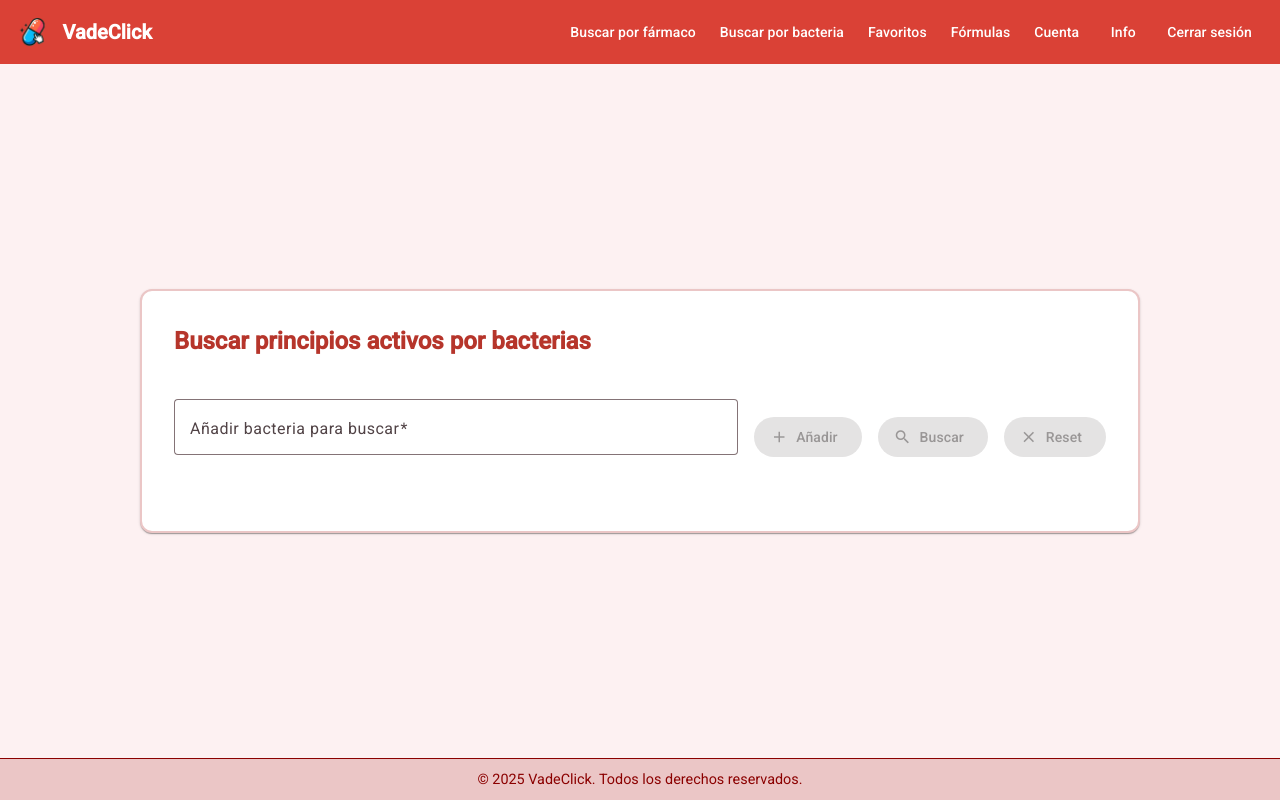
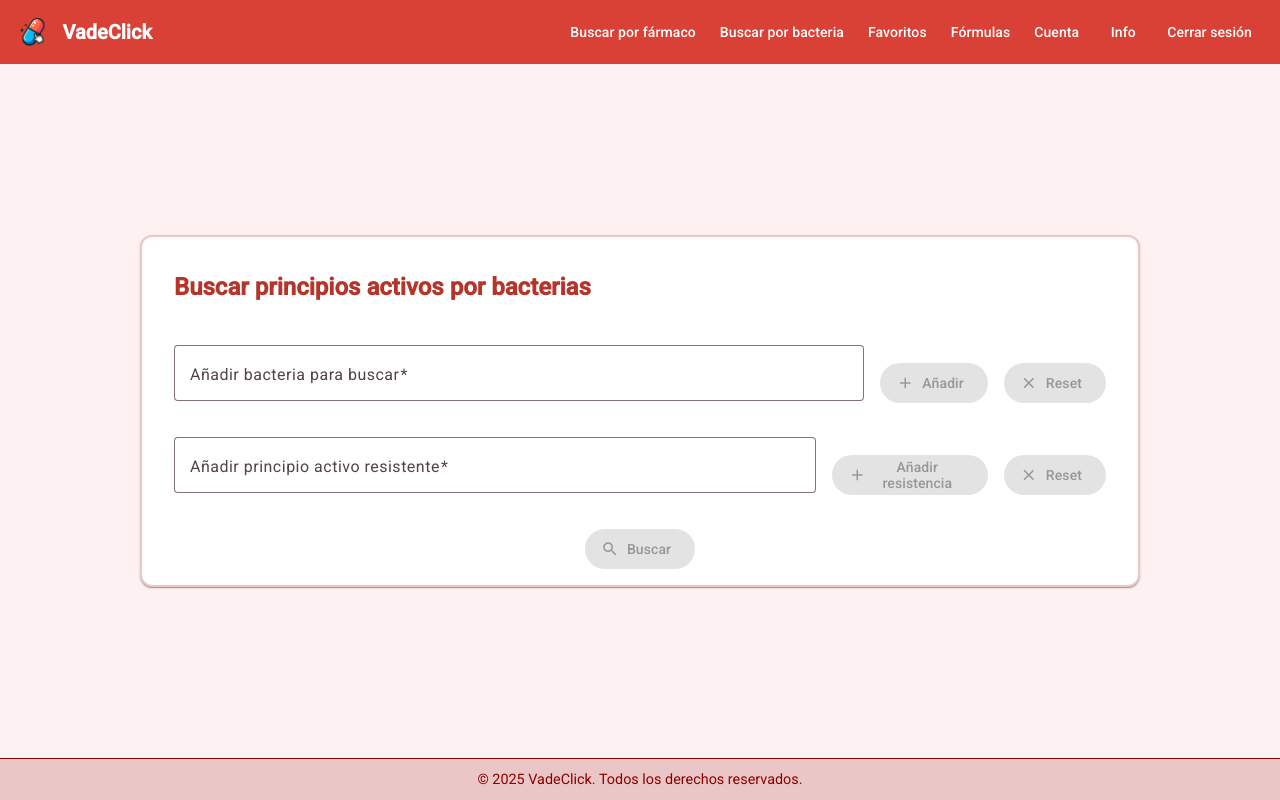
Before and after one commit to AnaLR27/vadeclick_frontend, an Angular app: page /dashboard/bacterias in a window 1280 px wide. Built offline with nearby package versions, Linux system fonts and the light colour scheme; sample sign-in values are in the browser's storage.

Commit message:
logica resistencias done

```diff
--- a/src/app/features/bacterias/bacterias.component.html
+++ b/src/app/features/bacterias/bacterias.component.html
@@ -21,17 +21,12 @@
         [disabled]="!input.value || !input.value.trim()"
         (clicked)="addBacteria(input.value); input.value = ''"
       ></app-button>
-      <app-button
-        text="Buscar"
-        icon="search"
-        [disabled]="!form.value.bacterias?.length"
-        (clicked)="onSubmit()"
-      ></app-button>
+
       <app-button
         text="Reset"
         icon="close"
         [disabled]="!form.value.bacterias?.length"
-        (clicked)="clearSearch()"
+        (clicked)="clearBacterias()"
       ></app-button>
     </div>
     <!-- Chips personalizadas -->
@@ -41,9 +36,56 @@
         <button type="button" (click)="removeBacteria(bacteria)">×</button>
       </div>
     </div>
+
+    <!-- Campo para añadir resistencias -->
+    <div class="form-container">
+      <mat-form-field class="full-width" appearance="outline">
+        <mat-label>Añadir principio activo resistente</mat-label>
+        <input
+          matInput
+          placeholder="Ej: Amoxicilina, Ciprofloxacino..."
+          (keydown.enter)="
+            addResistencia(resInput.value);
+            resInput.value = '';
+            $event.preventDefault()
+          "
+          #resInput
+          required
+        />
+      </mat-form-field>
+      <app-button
+        text="Añadir resistencia"
+        icon="add"
+        [disabled]="!resInput.value || !resInput.value.trim()"
+        (clicked)="addResistencia(resInput.value); resInput.value = ''"
+      ></app-button>
+      <app-button
+        text="Reset"
+        icon="close"
+        [disabled]="!form.value.resistencias?.length"
+        (clicked)="clearResistencias()"
+      ></app-button>
+      <!-- Chips para resistencias -->
+    </div>
+    <div class="chip-container">
+      <div class="chip" *ngFor="let resistencia of form.value.resistencias">
+        {{ resistencia }}
+        <button type="button" (click)="removeResistencia(resistencia)">
+          ×
+        </button>
+      </div>
+    </div>
+    <div class="search">
+      <app-button
+        text="Buscar"
+        icon="search"
+        [disabled]="!form.value.bacterias?.length"
+        (clicked)="onSubmit()"
+      ></app-button>
+    </div>
+    <app-principio-activo-list
+      [resultados]="resultados"
+      (togglePActivo)="togglePActivo($event)"
+    ></app-principio-activo-list>
   </form>
-  <app-principio-activo-list
-    [resultados]="resultados"
-    (togglePActivo)="togglePActivo($event)"
-  ></app-principio-activo-list>
 </mat-card>
--- a/src/app/features/bacterias/bacterias.component.scss
+++ b/src/app/features/bacterias/bacterias.component.scss
@@ -58,3 +58,9 @@
   font-size: 16px;
   cursor: pointer;
 }
+
+.search {
+  width: 100%;
+  display: flex;
+  justify-content: center;
+}
--- a/src/app/features/bacterias/bacterias.component.ts
+++ b/src/app/features/bacterias/bacterias.component.ts
@@ -17,6 +17,7 @@ import { FavoritosService } from '../../core/services/favoritos.service';
 export class BacteriasComponent implements OnInit {
   public form = new FormGroup({
     bacterias: new FormControl<string[]>([]),
+    resistencias: new FormControl<string[]>([]),
   });
   public resultados!: (IPrincipioActivo & {
     isPActivoOpened: boolean;
@@ -52,12 +53,15 @@ export class BacteriasComponent implements OnInit {
 
   public onSubmit(): void {
     const bacterias = this.form.value.bacterias || [];
+    const resistencias = this.form.value.resistencias || [];
 
     if (!bacterias.length) return;
 
-    // Paso 1: obtenemos favoritos y principios en paralelo
     forkJoin({
-      principios: this._bacteriasService.getPrincipiosEficaces(bacterias),
+      principios: this._bacteriasService.getPrincipiosEficaces(
+        bacterias,
+        resistencias
+      ),
       favoritos: this._favoritosService.getFavoritos(this.userId),
     }).subscribe({
       next: ({ principios, favoritos }) => {
@@ -69,7 +73,6 @@ export class BacteriasComponent implements OnInit {
           farmacosAsociados: [],
         }));
 
-        // Paso 2: por cada principio, obtenemos sus fármacos
         this.resultados.forEach((res) => {
           this._farmacosService
             .getFarmacosPorIdPrincipio(String(res.id_principio))
@@ -93,11 +96,28 @@ export class BacteriasComponent implements OnInit {
     });
   }
 
-  public clearSearch() {
+  public clearBacterias() {
     this.form.get('bacterias')?.setValue([]);
+  }
+  public clearResistencias() {
+    this.form.get('resistencias')?.setValue([]);
   }
 
   public togglePActivo(pActivo: IPrincipioActivo) {
     pActivo.isPActivoOpened = !pActivo.isPActivoOpened;
   }
+
+  public addResistencia(nombre: string): void {
+    const current = this.form.get('resistencias')?.value || [];
+    if (!current.includes(nombre)) {
+      this.form.get('resistencias')?.setValue([...current, nombre]);
+    }
+  }
+
+  public removeResistencia(nombre: string): void {
+    const current = this.form.get('resistencias')?.value || [];
+    this.form
+      .get('resistencias')
+      ?.setValue(current.filter((r) => r !== nombre));
+  }
 }
```
